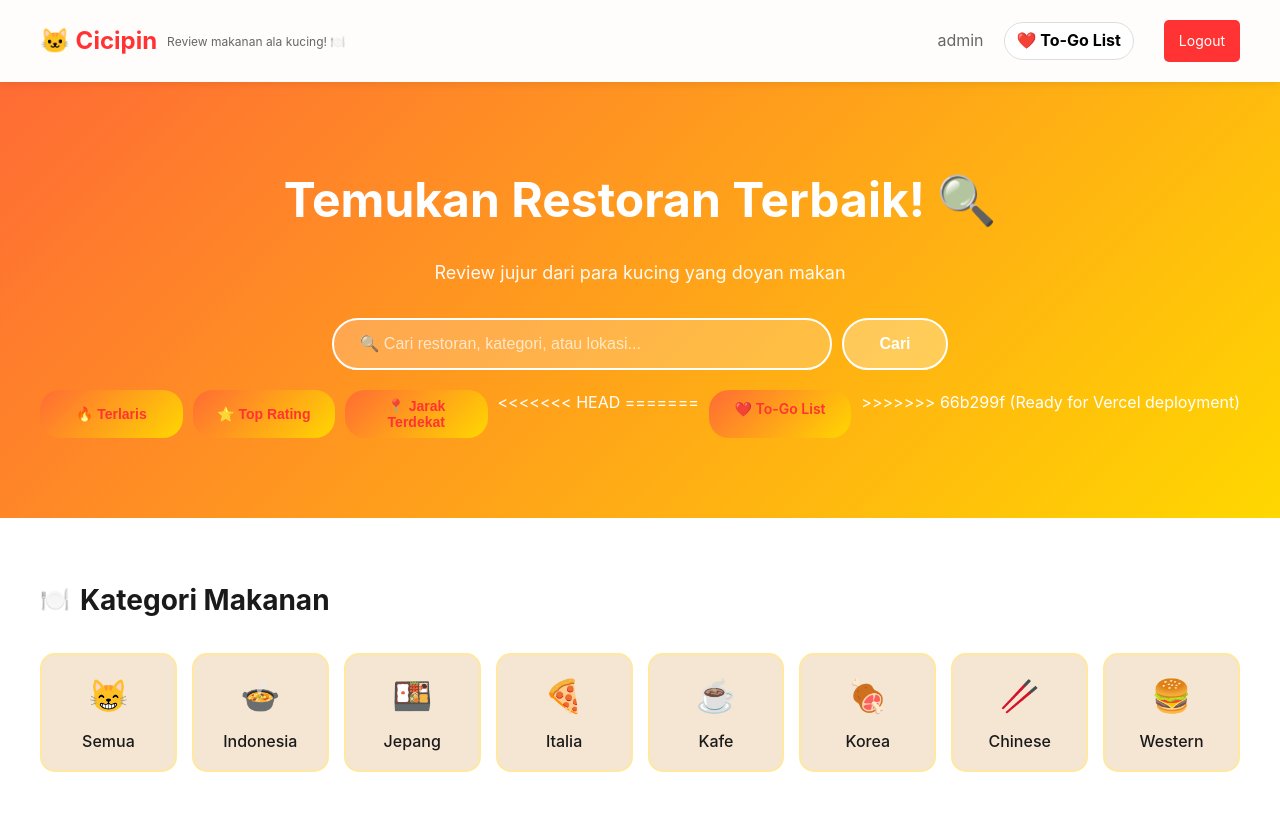
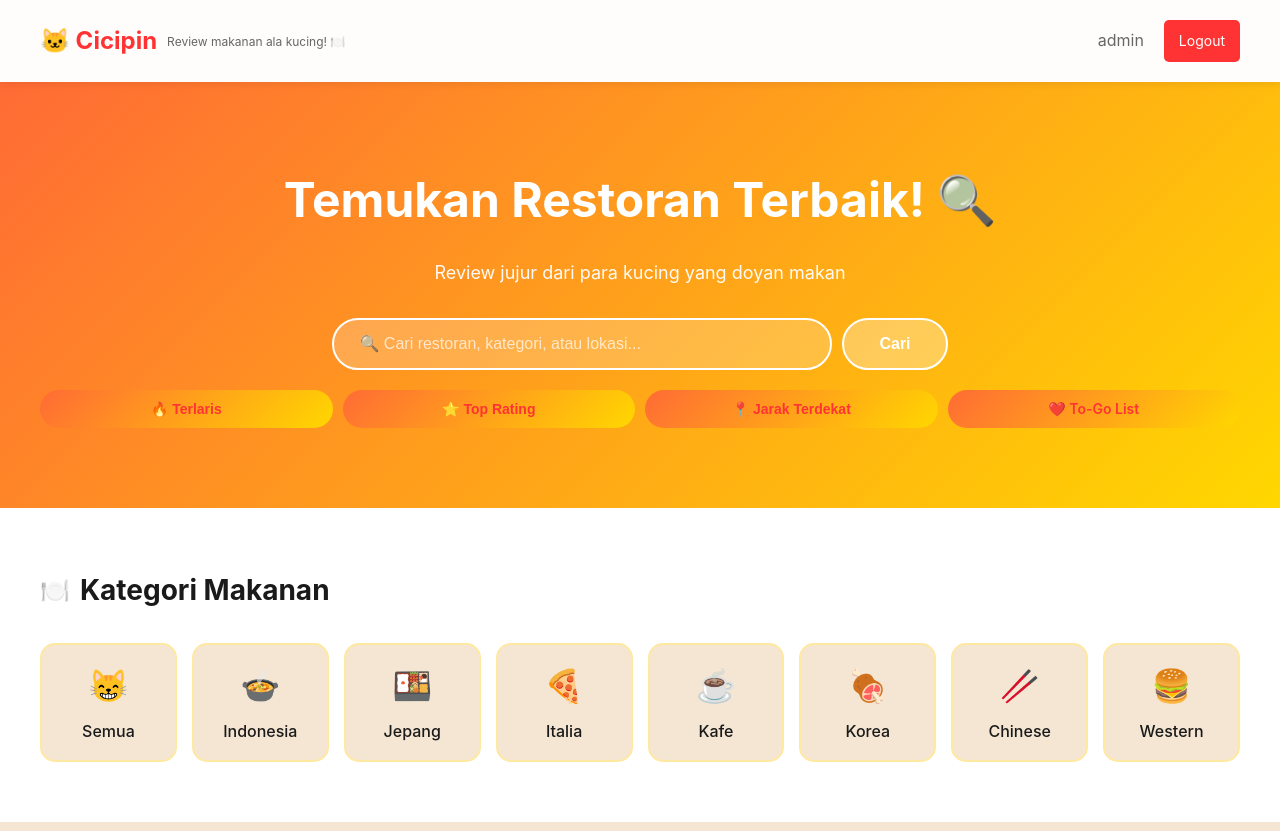
Before and after one commit to arinafazal/CICIPIN, a Flask app: page / in a window 1280 px wide. Shown: the top 831 px of the page. Run offline with Flask 3, Linux system fonts and the light colour scheme; the visitor is signed in with stand-in values (Sample User, id 1); data that the repository does not hold is empty.

Commit message:
Penyesuaian To-Go

```diff
--- a/templates/index.html
+++ b/templates/index.html
@@ -18,8 +18,6 @@
         </a>
         <div class="user-menu">
             <span>{{ username }}</span>
-            <!-- TOMBOL FITUR BARU: TO-GO LIST -->
-            <a href="{{ url_for('wishlist') }}" class="btn btn-secondary" style="padding: 5px 12px; margin-right: 10px; background: white; color: black; border-radius: 20px; font-weight: bold; border: 1px solid #ddd;">❤️ To-Go List</a>
             <a href="{{ url_for('logout') }}" class="logout-btn">Logout</a>
         </div>
     </header>
@@ -44,15 +42,12 @@
             <button type="submit">Cari</button>
         </form>
 
-        <!-- FITUR BARU: FILTER SORTING BAR -->
+        <!-- FILTER SORTING BAR -->
         <div class="filter-bar" style="margin-top: 20px; display: flex; gap: 10px; justify-content: center; flex-wrap: wrap;">
             <button type="button" onclick="applySort('terlaris')" class="btn {% if sort_by == 'terlaris' %}btn-primary{% else %}btn-secondary{% endif %}" style="padding: 8px 15px; font-size: 14px; border-radius: 20px;">🔥 Terlaris</button>
             <button type="button" onclick="applySort('rating')" class="btn {% if sort_by == 'rating' %}btn-primary{% else %}btn-secondary{% endif %}" style="padding: 8px 15px; font-size: 14px; border-radius: 20px;">⭐ Top Rating</button>
             <button type="button" onclick="applySort('jarak')" class="btn {% if sort_by == 'jarak' %}btn-primary{% else %}btn-secondary{% endif %}" style="padding: 8px 15px; font-size: 14px; border-radius: 20px;">📍 Jarak Terdekat</button>
-<<<<<<< HEAD
-=======
             <a href="{{ url_for('wishlist') }}" class="btn btn-secondary" style="padding: 8px 15px; font-size: 14px; border-radius: 20px;">❤️ To-Go List</a>
->>>>>>> 66b299f (Ready for Vercel deployment)
         </div>
     </section>
 
@@ -121,15 +116,9 @@
 
                 <div style="position: relative;">
 
-<<<<<<< HEAD
-                    <!-- FITUR BARU: TOMBOL WISHLIST / SAVE LATER -->
-                    <button onclick="toggleWishlist('{{ restaurant['_id'] }}', this)"
-                            style="position: absolute; top: 10px; right: 10px; background: white; border: none; border-radius: 50%; width: 35px; height: 35px; cursor: pointer; box-shadow: 0 2px 5px rgba(0,0,0,0.2); z-index: 10; font-size: 18px; display: flex; align-items: center; justify-content: center; transition: 0.2s;">
-=======
                     <!-- LEFT: HEART BUTTON FOR TO-DO-LIST -->
                     <button class="wishlist-btn" data-id="{{ restaurant['_id'] }}"
                             style="position: absolute; top: 12px; left: 12px; background: white; border: none; border-radius: 50%; width: 40px; height: 40px; cursor: pointer; box-shadow: 0 2px 8px rgba(0,0,0,0.15); font-size: 20px; display: flex; align-items: center; justify-content: center; transition: all 0.3s ease; z-index: 10;">
->>>>>>> 66b299f (Ready for Vercel deployment)
                         {% if restaurant['_id']|string in saved_restaurant_ids %}
                             ❤️
                         {% else %}
@@ -177,11 +166,6 @@
                     <p>
                         <span class="location-icon">📍</span>
                         {{ restaurant['address'] }}
-
-                        <!-- FITUR BARU: TAMPILAN KILOMETER -->
-                        {% if restaurant.get('distance_str') %}
-                            <br><small style="color: #666; font-weight: 600; margin-left: 25px;">({{ restaurant['distance_str'] }})</small>
-                        {% endif %}
                     </p>
 
                     <p>
@@ -252,39 +236,6 @@
             }, 3000);
         }
 
-<<<<<<< HEAD
-        // --- SCRIPT FITUR BARU: LOGIKA FILTER & WISHLIST ---
-        function applySort(sortType) {
-            const urlParams = new URLSearchParams(window.location.search);
-            urlParams.set('sort_by', sortType);
-
-            if (sortType === 'jarak') {
-                // Meminta akses lokasi dari browser pengguna
-                if (navigator.geolocation) {
-                    navigator.geolocation.getCurrentPosition((position) => {
-                        urlParams.set('user_lat', position.coords.latitude);
-                        urlParams.set('user_lon', position.coords.longitude);
-                        window.location.search = urlParams.toString(); // Reload halaman dengan filter
-                    }, () => {
-                        alert("Akses lokasi ditolak. Cicipin tidak dapat mengurutkan berdasarkan jarak.");
-                        urlParams.delete('user_lat');
-                        urlParams.delete('user_lon');
-                        window.location.search = urlParams.toString();
-                    });
-                } else {
-                    alert("Browser Anda tidak mendukung geolokasi.");
-                }
-            } else {
-                urlParams.delete('user_lat');
-                urlParams.delete('user_lon');
-                window.location.search = urlParams.toString();
-            }
-        }
-
-        async function toggleWishlist(restaurantId, btn) {
-            try {
-                // Kirim request ke backend tanpa refresh halaman (AJAX)
-=======
         // Wishlist button click handler
         document.querySelectorAll('.wishlist-btn').forEach(btn => {
             btn.addEventListener('click', function() {
@@ -294,7 +245,6 @@
 
         async function toggleWishlist(restaurantId, btn) {
             try {
->>>>>>> 66b299f (Ready for Vercel deployment)
                 const response = await fetch('/toggle_wishlist', {
                     method: 'POST',
                     headers: { 'Content-Type': 'application/json' },
@@ -303,10 +253,6 @@
                 const data = await response.json();
 
                 if (data.success) {
-<<<<<<< HEAD
-                    // Ubah icon hati sesuai status
-=======
->>>>>>> 66b299f (Ready for Vercel deployment)
                     btn.innerText = data.is_saved ? '❤️' : '🤍';
                 } else {
                     alert("Gagal menyimpan. Silakan pastikan Anda sudah login.");
```
Also changed, not shown: templates/wishlist.html (+0 -7 lines).
